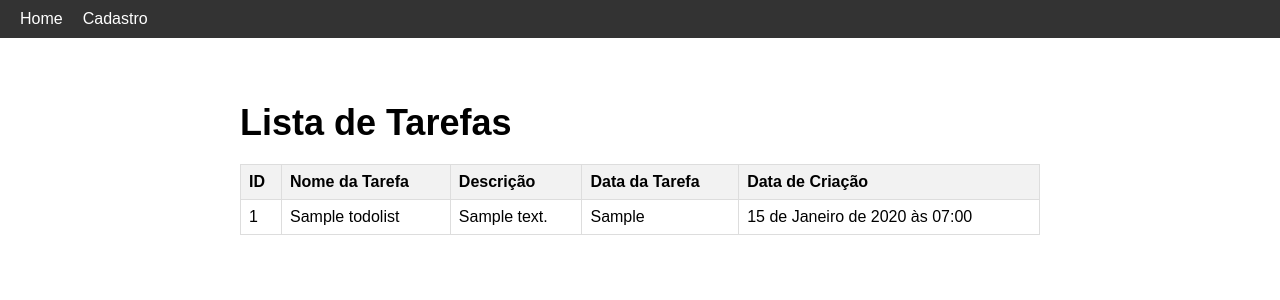
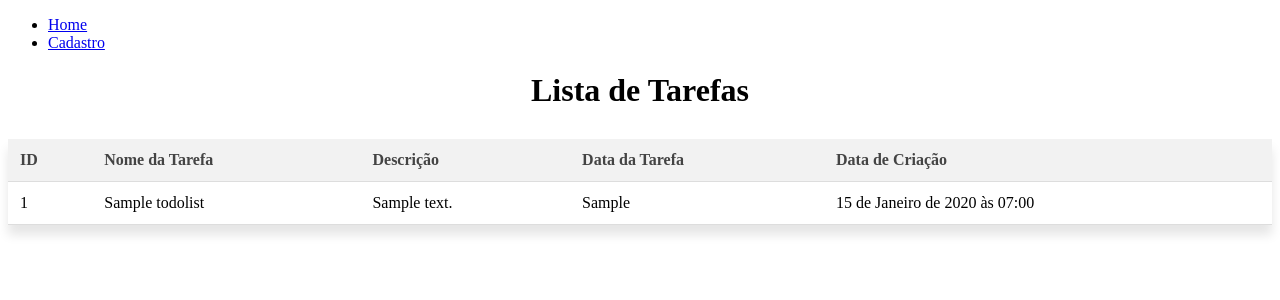
Before and after one commit to Diego-Eduardo-Wiltler/django_mini_avaliacoes_4_e_5, a Django app: page /todo_list in a window 1280 px wide. Shown: the top 300 px of the page. Run offline with Django 4.2, Linux system fonts and the light colour scheme; tables that the repository leaves empty hold one stand-in row (values such as "Sample post").

Commit message:
Adicionando estilo css para Lista

```diff
--- a/todo_list/core/static/css/lista.css
+++ b/todo_list/core/static/css/lista.css
@@ -1,63 +1,91 @@
-body {
-  font-family: Arial, sans-serif;
-  margin: 0;
-}
-
-nav {
-  background-color: #333;
-  color: #fff;
-  display: flex;
-  justify-content: space-between;
-  padding: 10px;
-}
-
-nav ul {
-  display: flex;
-  list-style: none;
-  margin: 0;
-  padding: 0;
-}
-
-nav ul li {
-  margin: 0 10px;
-}
-
-nav ul li a {
-  color: #fff;
-  text-decoration: none;
-}
-
-main {
-  margin: 20px auto;
-  max-width: 800px;
-  padding: 20px;
-}
-
-h1 {
-  font-size: 36px;
-  margin-bottom: 20px;
-}
 
 table {
   border-collapse: collapse;
   width: 100%;
+  margin: 30px 0;
+  box-shadow: 0px 10px 10px rgba(0, 0, 0, 0.1);
 }
 
 th,
 td {
-  border: 1px solid #ddd;
-  padding: 8px;
+  padding: 12px;
   text-align: left;
+  border-bottom: 1px solid #ddd;
 }
 
 th {
   background-color: #f2f2f2;
+  color: #444;
 }
 
-tr:hover {
+tbody tr:hover {
   background-color: #f5f5f5;
 }
 
-#tarefas tr:nth-child(even) {
+button {
+  border: none;
+  padding: 10px 20px;
+  font-size: 16px;
+  border-radius: 5px;
+  cursor: pointer;
+  box-shadow: 2px 2px 2px rgba(0,0,0,0.3);
+  transition: background-color 0.4s ease;
+}
+
+button:hover {
+  background-color: #0074D9;
+  transition: background-color 0.4s ease-in-out;
+}
+
+
+button.excluir-tarefa {
+  background-color: #ff6961;
+  color: #fff;
+}
+
+button.editar-tarefa {
+  background-color: #4caf50;
+  color: #fff;
+}
+
+button.excluir-tarefa:hover,
+button.editar-tarefa:hover {
+  opacity: 0.8;
+}
+
+.editar-tarefa:active {
+  background-color: #3e8e41;
+  box-shadow: none;
+  transform: translateY(2px);
+}
+.excluir-tarefa:active {
+  background-color: #d54a43;
+  box-shadow: none;
+  transform: translateY(2px);
+}
+
+h1 {
+  font-size: 32px;
+  text-align: center;
+  margin: 20px 0;
+}
+
+table caption {
+  font-weight: bold;
+  font-size: 18px;
+  margin-bottom: 10px;
+}
+
+table tbody tr:nth-child(even) {
   background-color: #f2f2f2;
 }
+
+table td:first-child {
+  border-top-left-radius: 8px;
+  border-bottom-left-radius: 8px;
+}
+
+table td:last-child {
+  border-top-right-radius: 8px;
+  border-bottom-right-radius: 8px;
+}
```
